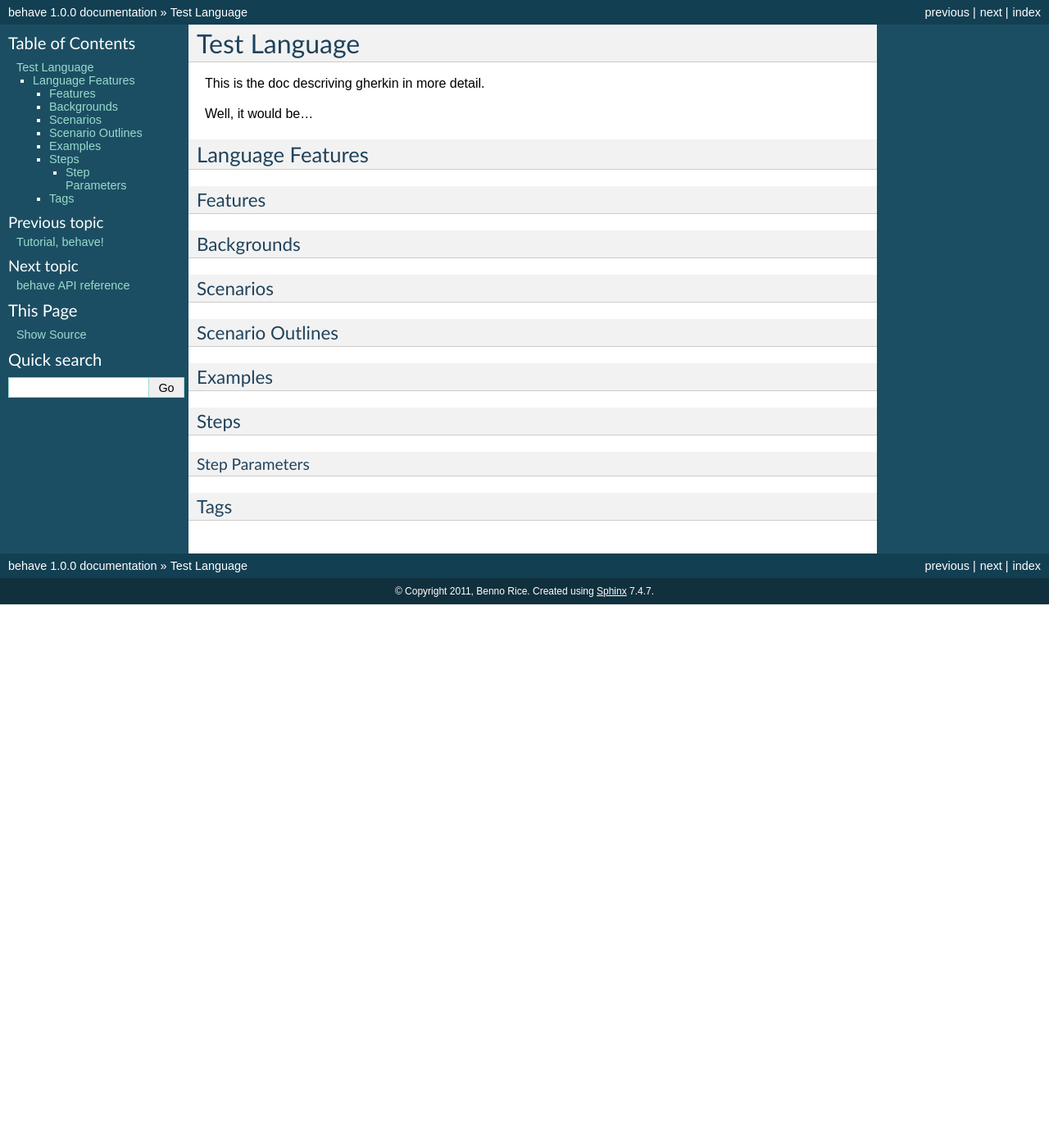
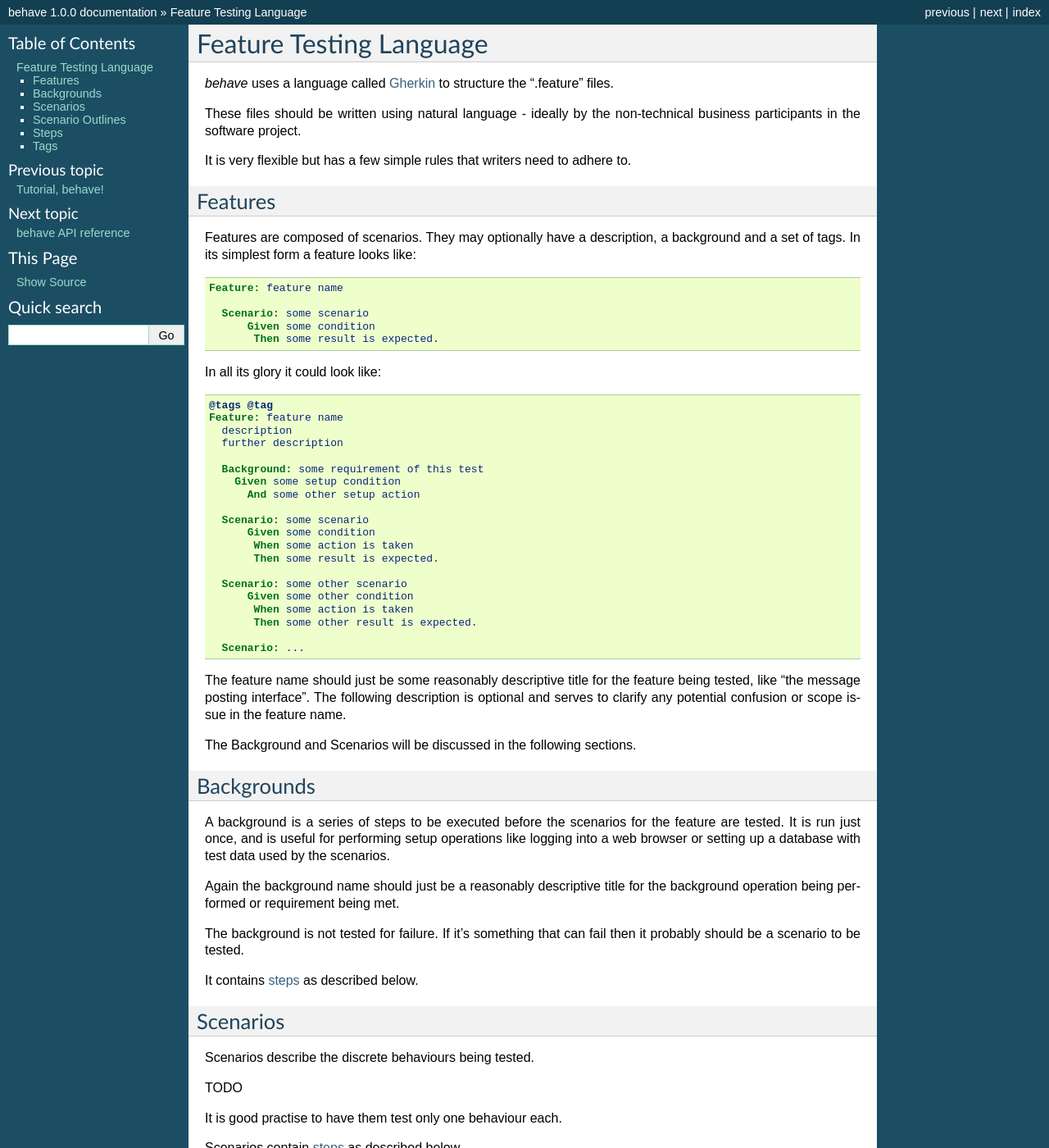
Before and after one commit to zhwei820/behave, a Sphinx documentation site: the page built from docs/gherkin.rst, in a window 1280 px wide and 1400 px high. Shown: the whole window at 82% size. Built offline with Sphinx 7.4.7, drawn with Linux system fonts in a browser that asks for light colours; some of the changed text lies outside the part shown.

Commit message:
add some initial work on the gherkin description

```diff
--- a/docs/gherkin.rst
+++ b/docs/gherkin.rst
@@ -1,37 +1,147 @@
-=============
-Test Language
-=============
+========================
+Feature Testing Language
+========================
 
 .. if you change any headings in here make sure you haven't broken the
    cross-references in the API documentation or module docstrings!
 
-This is the doc descriving gherkin in more detail.
+*behave* uses a language called `Gherkin`_ to structure the ".feature" files.
 
-Well, it would be...
+These files should be written using natural language - ideally by the
+non-technical business participants in the software project.
 
-Language Features
-=================
+It is very flexible but has a few simple rules that writers need to adhere to.
+
+.. _`gherkin`: TODO
+
 
 Features
 --------
 
+Features are composed of scenarios. They may optionally have a description,
+a background and a set of tags. In its simplest form a feature looks like:
+
+.. code-block:: gherkin
+
+  Feature: feature name
+
+    Scenario: some scenario
+        Given some condition
+         Then some result is expected.
+
+In all its glory it could look like:
+
+.. code-block:: gherkin
+
+  @tags @tag
+  Feature: feature name
+    description
+    further description
+
+    Background: some requirement of this test
+      Given some setup condition
+        And some other setup action
+
+    Scenario: some scenario
+        Given some condition
+         When some action is taken
+         Then some result is expected.
+
+    Scenario: some other scenario
+        Given some other condition
+         When some action is taken
+         Then some other result is expected.
+
+    Scenario: ...
+
+The feature name should just be some reasonably descriptive title for the
+feature being tested, like "the message posting interface". The following
+description is optional and serves to clarify any potential confusion or
+scope issue in the feature name.
+
+.. any other advice we could include here?
+
+The Background and Scenarios will be discussed in the following sections.
+
+
 Backgrounds
 -----------
+
+A background is a series of steps to be executed before the scenarios for
+the feature are tested. It is run just once, and is useful for performing
+setup operations like logging into a web browser or setting up a database
+with test data used by the scenarios.
+
+Again the background name should just be a reasonably descriptive title
+for the background operation being performed or requirement being met.
+
+The background is not tested for failure. If it's something that can fail
+then it probably should be a scenario to be tested.
+
+It contains `steps`_ as described below.
+
 
 Scenarios
 ---------
 
+Scenarios describe the discrete behaviours being tested.
+
+
+TODO
+
+It is good practise to have them test only one behaviour each.
+
+Scenarios contain `steps`_ as described below.
+
+
 Scenario Outlines
 -----------------
 
-Examples
---------
+These may be used when you have a set of expected conditions and outcomes
+to go along with your scenario `steps`_.
+
+An outline includes keywords in the step definitons which are filled in
+using values from example tables. You may have a number of example tables
+in each scenario outline.
+
+.. code-block:: gherkin
+
+  Scenario Outline: Blenders
+     When I put <thing> in a blender
+     Then <other thing> should ensue
+
+   Examples: Amphipians
+     | thing         | other thing |
+     | Red Tree Frog | mush        |
+
+   Examples: Consumer Electronics
+     | thing         | other thing |
+     | iPhone        | toxic waste |
+     | Galaxy Nexus  | toxic waste |
+
 
 Steps
 -----
 
-Step Parameters
-~~~~~~~~~~~~~~~
+Steps take a line each and begin with a *keyword*
+
+TODO
+
+They should not need to contain significant degree of detail about the
+mechanics of testing; that is, instead of:
+
+.. code-block:: gherkin
+
+  Given a browser client is used to load the URL "http://website.example/website/home.html"
+
+the step could instead simply say:
+
+.. code-block:: gherkin
+
+  Given we are looking at the home page
+
 
 Tags
 ----
+
+TODO
```
Also changed, not shown: 1 other file.
